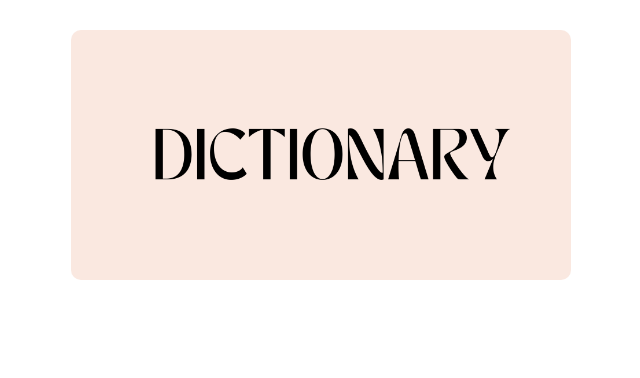
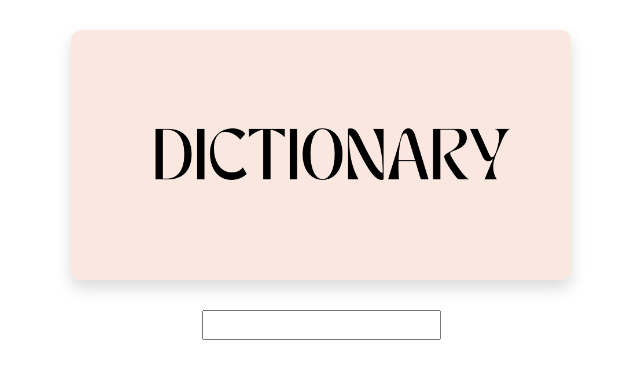
Before and after one commit to tori-noel/dictionary-revisited, a React (Create React App) app: page / in a window 1280 px wide. Shown: the top 378 px of the page, without its empty margins (319-959 px from the left). Built offline with nearby package versions, Linux system fonts and the light colour scheme.

Commit message:
integrated dictionary api

```diff
--- a/package.json
+++ b/package.json
@@ -6,6 +6,7 @@
     "@testing-library/jest-dom": "^5.17.0",
     "@testing-library/react": "^13.4.0",
     "@testing-library/user-event": "^13.5.0",
+    "axios": "^1.4.0",
     "react": "^18.2.0",
     "react-dom": "^18.2.0",
     "react-scripts": "5.0.1",
--- a/src/App.js
+++ b/src/App.js
@@ -1,12 +1,15 @@
 import banner from "./banner.png";
 import "./App.css";
-
+import Dictionary from "./Dictionary";
 function App() {
   return (
     <div className="App">
       <header>
-        <img src={banner} className="App-logo img-fluid" alt="logo" />
+        <img src={banner} className="App-logo img-fluid shadow" alt="logo" />
       </header>
+      <main>
+        <Dictionary />
+      </main>
     </div>
   );
 }
--- /dev/null
+++ b/src/Dictionary.js
@@ -0,0 +1,26 @@
+import React, { useState } from "react";
+import "./Dictionary.css";
+import axios from "axios";
+
+export default function Dictionary() {
+  let [keyword, setKeyword] = useState("");
+  function handleResponse(response) {
+    console.log(response.data);
+  }
+  function search(event) {
+    event.preventDefault();
+
+    let apiUrl = `https://api.dictionaryapi.dev/api/v2/entries/en/${keyword}`;
+    axios.get(apiUrl).then(handleResponse);
+  }
+  function handleKeywordChange(event) {
+    setKeyword(event.target.value);
+  }
+  return (
+    <div className="Dictionary">
+      <form onSubmit={search}>
+        <input type="search" onChange={handleKeywordChange} />
+      </form>
+    </div>
+  );
+}
```
Also changed, not shown: src/Dictionary.css (added), 1 other file (tests, documents, lock files or other folders).
